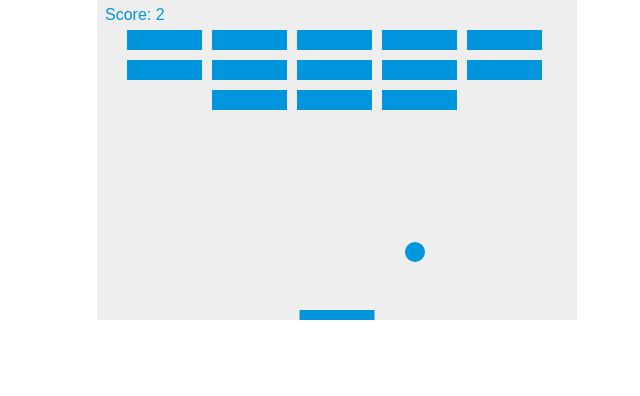
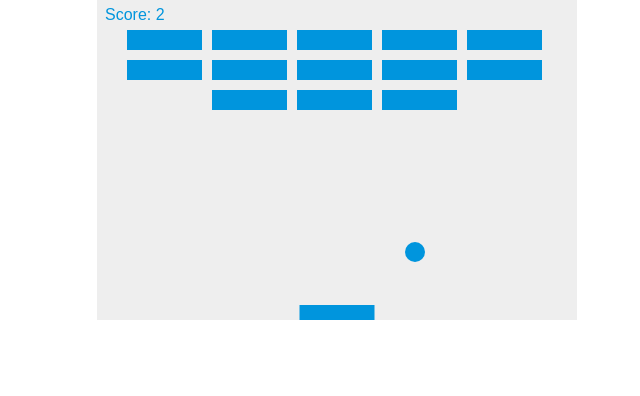
Before and after one commit to NameNick6383/brick_break_ohyun, a plain HTML site: page index.html in a window 1280 px wide. Shown: the full height of the page, 303-943 px from the left. Drawn offline with Linux system fonts and the light colour scheme.

Commit message:
패들사이즈 변경

```diff
--- a/index.html
+++ b/index.html
@@ -34,7 +34,7 @@
         let x = canvas.width / 2;
         let y = canvas.height - 30;
         const ballRadius = 10;
-        var paddleHeight = 10;
+        var paddleHeight = 15;
         var paddleWidth = 75;
         var paddleX = (canvas.width - paddleWidth) / 2;
         var rightPressed = false;
```
